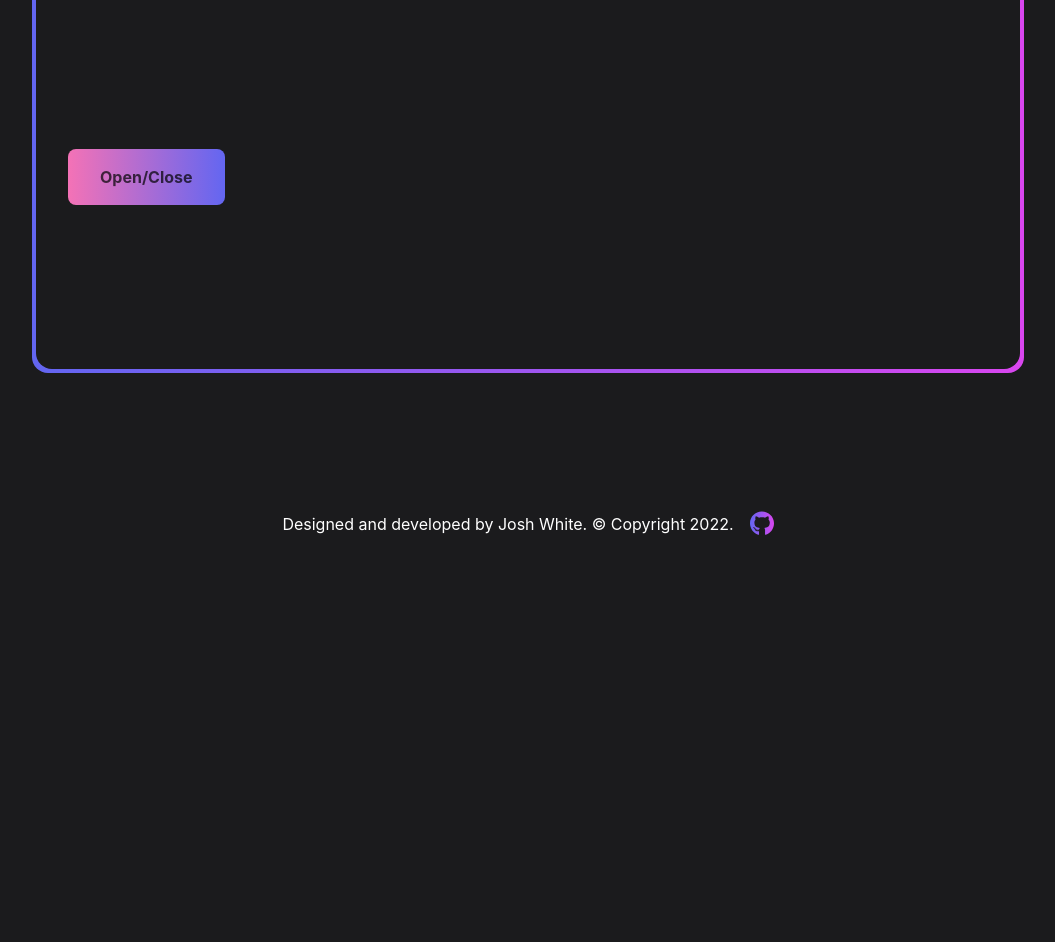
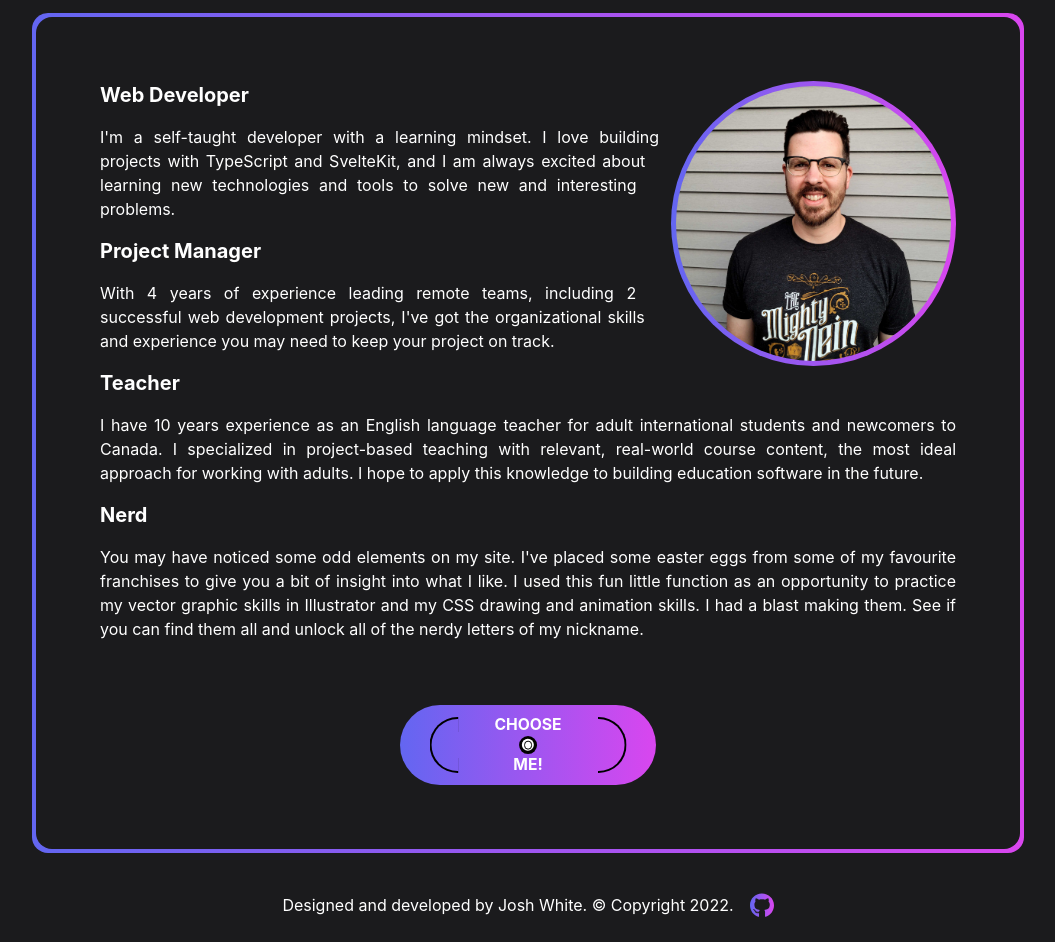
Before and after one commit to jojawhi/sveltekit-portfolio, a SvelteKit app: page /about in a window 1280 px wide. Shown: the part 240-1182 px from the top of the page, without its empty margins (112-1167 px from the left). Before the commit the page ends 800 px from the top, so only its background shows below. Built offline with nearby package versions, Linux system fonts and the light colour scheme.

Commit message:
about page content and layout; common element variants for about page; nav hover effect redesign

```diff
--- a/src/lib/Section.svelte
+++ b/src/lib/Section.svelte
@@ -7,8 +7,8 @@
 	<div class="rounded-2xl w-full h-full bg-gradient-to-r p-[4px] from-indigo-500 to-fuchsia-500">
 		<div
 			class={projectType === 'graphic'
-				? 'flex flex-col h-full min-h-[50vh] justify-center bg-[#333336] rounded-2xl p-8'
-				: 'flex flex-col h-full min-h-[50vh] justify-center bg-[#1b1b1d] rounded-2xl p-8'}
+				? 'inner flex flex-col h-full min-h-[50vh] justify-center bg-[#333336] rounded-2xl p-8'
+				: 'inner flex flex-col h-full min-h-[50vh] justify-center bg-[#1b1b1d] rounded-2xl p-8'}
 		>
 			<slot />
 		</div>
@@ -16,3 +16,8 @@
 </section>
 
 <!-- bg-[#541353] -->
+<style>
+	#about .inner {
+		padding: 4rem;
+	}
+</style>
--- a/src/lib/common/Button.svelte
+++ b/src/lib/common/Button.svelte
@@ -1,14 +1,13 @@
 <script lang="ts">
 	export let onClick: () => void;
 	export let buttonType: string = 'default';
-	export let type: string | undefined = undefined;
+	export let type: string;
 
 	const buttonTypes: { [key: string]: string } = {
 		default:
 			'font-bold px-8 py-4 mt-4 w-max rounded-lg transition-all duration-300 bg-gradient-to-r to-pink-400 via-indigo-500 from-pink-400 bg-size-200 bg-pos-0 hover:bg-pos-100',
 		contact:
-			'font-bold px-8 py-4 mt-4 w-full rounded-lg transition-all duration-300 bg-gradient-to-r to-pink-400 via-indigo-500 from-pink-400 bg-size-200 bg-pos-0 hover:bg-pos-100',
-		white: 'font-bold px-8 py-4 mt-4 w-min rounded-lg transition-all duration-300 bg-neutral-50',
+			'font-bold px-8 py-4 mt-4 w-full rounded-lg transition-all duration-300 bg-gradient-to-r to-teal-500 via-fuchsia-500 from-indigo-500 bg-size-200 bg-pos-0 hover:bg-pos-100',
 		clear: 'w-max bg-transparent'
 	};
 </script>
--- /dev/null
+++ b/src/lib/common/Image.svelte
@@ -0,0 +1,27 @@
+<script lang="ts">
+	export let src: string;
+	export let alt: string;
+	export let type: string;
+
+	const imageTypes: { [key: string]: string } = {
+		about: 'image-wrapper container rounded-full'
+	};
+</script>
+
+{#if type === 'about'}
+	<div
+		class="round flex md:float-right container w-1/2 lg:w-1/3 ml-12 mb-8 aspect-square rounded-full bg-gradient-to-r p-[5px] from-indigo-500 to-fuchsia-500"
+	>
+		<img {src} {alt} class={imageTypes[type]} />
+	</div>
+{:else}
+	<div class="container">
+		<img {src} {alt} class={imageTypes[type]} />
+	</div>
+{/if}
+
+<style>
+	.round {
+		shape-outside: circle();
+	}
+</style>
--- a/src/lib/common/Link.svelte
+++ b/src/lib/common/Link.svelte
@@ -1,13 +1,21 @@
 <script lang="ts">
 	export let href: string;
-	export let anchorText: string;
-	export let type: string = 'default';
+	export let anchorText: string | null = null;
+	export let type: string;
 
 	const linkTypes: { [key: string]: string } = {
 		default: 'text-red-500',
 		project:
-			'font-extrabold text-[#1b1b1d] text-center px-12 py-4 rounded-full transition-all duration-300 bg-gradient-to-r to-teal-500 via-fuchsia-500 from-indigo-500 bg-size-200 bg-pos-0 hover:bg-pos-100 hover:scale-105'
+			'font-extrabold text-[#1b1b1d] text-center px-12 py-4 rounded-full transition-all duration-300 bg-gradient-to-r to-teal-500 via-fuchsia-500 from-indigo-500 bg-size-200 bg-pos-0 hover:bg-pos-100 hover:scale-105',
+		pokeball:
+			'text-white font-bold px-4 py-2 mt-4 w-max mx-auto rounded-full transition-all duration-500 bg-gradient-to-r to-teal-500 via-fuchsia-500 from-indigo-500 bg-size-200 bg-pos-0 hover:bg-pos-100'
 	};
 </script>
 
-<a class={`${linkTypes[type]} uppercase`} {href} target="_blank">{anchorText}</a>
+<a class={`${linkTypes[type]} uppercase`} {href} target={type === 'pokeball' ? '' : '_blank'}>
+	{#if anchorText}
+		{anchorText}
+	{:else}
+		<slot />
+	{/if}
+</a>
--- a/src/lib/common/Text.svelte
+++ b/src/lib/common/Text.svelte
@@ -4,10 +4,10 @@
 
 	const textTypes: { [key: string]: string } = {
 		hero: 'gradient-text font-extrabold text-5xl mt-16',
-		pageTitle: 'gradient-text font-extrabold text-4xl leading-tight mt-28 text-center',
-		heading: 'font-extrabold text-indigo-300 text-3xl',
+		pageTitle: 'gradient-text font-extrabold text-4xl leading-tight mt-40 text-center',
+		heading: 'font-extrabold text-indigo-500 text-3xl',
 		subheading: 'font-bold text-white text-xl mb-4',
-		body: 'text-left text-white text-base mb-4',
+		body: 'text-justify text-white text-base mb-4',
 		validation: 'text-fuchsia-400 text-sm self-start'
 	};
 </script>
--- a/src/routes/Header.svelte
+++ b/src/routes/Header.svelte
@@ -154,8 +154,25 @@
 	}
 
 	li a:hover {
+		/* background-image: linear-gradient(90deg, #4f46e5, #c026d3);
+		background-clip: text;
+		color: transparent; */
+		color: #14b8a6;
+	}
+
+	li a::after {
+		content: '';
+		display: block;
+		width: 100%;
+		height: 3px;
+		position: absolute;
+		bottom: 35%;
 		background-image: linear-gradient(90deg, #4f46e5, #c026d3);
-		background-clip: text;
-		color: transparent;
+		transform: scaleX(0);
+		transition: all 150ms;
+	}
+
+	li a:hover::after {
+		transform: scaleX(1);
 	}
 </style>
--- a/src/routes/about/+page.svelte
+++ b/src/routes/about/+page.svelte
@@ -1,13 +1,9 @@
 <script lang="ts">
 	import Section from '$lib/Section.svelte';
-	import Button from '$lib/common/Button.svelte';
 	import Text from '$lib/common/Text.svelte';
-
-	let open = false;
-
-	// const onClick = () => {
-	// 	open = !open;
-	// };
+	import Image from '$lib/common/Image.svelte';
+	import Link from '$lib/common/Link.svelte';
+	import Pokeball from '$lib/Pokeball.svelte';
 </script>
 
 <svelte:head>
@@ -18,6 +14,31 @@
 <div class="container mx-auto">
 	<Text type="pageTitle" content="This is Josh" />
 	<Section id="about">
+		<div class="container justify-center items-start gap-8 mb-8">
+			<Image src="/assets/images/headshot.jpg" alt="Josh White portrait" type="about" />
+			<div class="container">
+				<Text type="subheading" content="Web Developer" />
+				<Text
+					type="body"
+					content="I'm a self-taught developer with a learning mindset. I love building projects with TypeScript and SvelteKit, and I am always excited about learning new technologies and tools to solve new and interesting problems."
+				/>
+				<Text type="subheading" content="Project Manager" />
+				<Text
+					type="body"
+					content="With 4 years of experience leading remote teams, including 2 successful web development projects, I've got the organizational skills and experience you may need to keep your project on track."
+				/>
+				<Text type="subheading" content="Teacher" />
+				<Text
+					type="body"
+					content="I have 10 years experience as an English language teacher for adult international students and newcomers to Canada. I specialized in project-based teaching with relevant, real-world course content, the most ideal approach for working with adults. I hope to apply this knowledge to building education software in the future."
+				/>
+				<Text type="subheading" content="Nerd" />
+				<Text
+					type="body"
+					content="You may have noticed some odd elements on my site. I've placed some easter eggs from some of my favourite franchises to give you a bit of insight into what I like. I used this fun little function as an opportunity to practice my vector graphic skills in Illustrator and my CSS drawing and animation skills. I had a blast making them. See if you can find them all and unlock all of the nerdy letters of my nickname."
+				/>
+			</div>
+		</div>
 		<!-- <p>
 		This is a <a href="https://kit.svelte.dev">SvelteKit</a> app. You can make your own by typing the
 		following into your command line and following the prompts:
@@ -36,6 +57,8 @@
 		using it with JavaScript disabled!
 	</p> -->
 
-		<Button type="default" onClick={() => (open = !open)}>Open/Close</Button>
+		<Link type="pokeball" href="/contact">
+			<Pokeball width="14rem" />
+		</Link>
 	</Section>
 </div>
--- a/src/routes/contact/+page.svelte
+++ b/src/routes/contact/+page.svelte
@@ -4,7 +4,6 @@
 	import { onMount, onDestroy } from 'svelte';
 	import clientConfig from '$lib/client/clientConfig';
 	import Text from '$lib/common/Text.svelte';
-	import Pokeball from './../../lib/Pokeball.svelte';
 	import Button from '$lib/common/Button.svelte';
 	import { nameStore } from '$lib/stores/name';
 	import { drawerStore, openAndCloseAfterTimeout } from '$lib/stores/drawer';
@@ -217,10 +216,6 @@
 			<Button buttonType="contact" type="submit" onClick={() => console.log('send')}>Send</Button>
 		</form>
 
-		<Button buttonType="default" onClick={() => activateLetter(6)}>Activate Final Letter!</Button>
-
-		<Button buttonType="white" onClick={() => console.log('clicked')}>
-			<Pokeball width="24rem" />
-		</Button>
+		<!-- <Button buttonType="default" onClick={() => activateLetter(6)}>Activate Final Letter!</Button> -->
 	</Section>
 </div>
--- a/src/routes/portfolio/+page.svelte
+++ b/src/routes/portfolio/+page.svelte
@@ -9,7 +9,7 @@
 			title: 'Hockey Canada',
 			role: 'Technical Project Manager, Support Developer',
 			description: 'Hockey Canada website proof of concept',
-			tags: ['Next.js', 'Styled Components', 'Linear'],
+			tags: ['Next.js', 'Styled Components', 'Vercel', 'Linear'],
 			image: '/assets/images/projects/hc-gif.gif',
 			url: '/'
 		},
@@ -17,8 +17,9 @@
 			type: 'web',
 			title: 'Folkwise.io',
 			role: 'Developer, Graphic Designer',
-			description: 'folkwise',
-			tags: ['SvelteKit', 'SCSS', 'Markdown', 'Sendgrid API', 'hCaptcha API'],
+			description:
+				'A Markdown blog built with SvelteKit. I created graphics and branding, redesigned the UI, and integrated APIs for secure contact form.',
+			tags: ['SvelteKit', 'SCSS', 'Markdown', 'Sendgrid API', 'hCaptcha API', 'Vercel'],
 			image: '/assets/images/projects/folkwise.png',
 			url: '/'
 		},
@@ -33,6 +34,15 @@
 			url: '/'
 		},
 		{
+			type: 'web',
+			title: 'Portfolio',
+			role: 'Developer',
+			description: 'this portfolio site',
+			tags: ['SvelteKit', 'CSS', 'Tailwind CSS', 'Sendgrid API', 'hCaptcha API', 'Illustrator'],
+			image: '/assets/images/projects/hc.png',
+			url: '/'
+		},
+		{
 			type: 'graphic',
 			title: 'Nanaimo Ultimate Association',
 			role: 'Graphic Designer',
@@ -40,7 +50,7 @@
 				'Logo, branding, seasonal graphics, and jersey design for local ultimate frisbee association.',
 			tags: ['Illustrator'],
 			image: '/assets/images/projects/nua_case.png'
-		},
+		}
 		// {
 		// 	title: 'PELA - Portfolio for English Language Assessment',
 		// 	role: 'Owner, Sole Developer',
@@ -49,15 +59,6 @@
 		// 	image: '',
 		// 	url: '/'
 		// },
-		{
-			type: 'web',
-			title: 'Portfolio',
-			role: 'Developer',
-			description: 'this portfolio site',
-			tags: ['SvelteKit', 'CSS', 'Tailwind CSS', 'Sendgrid API', 'hCaptcha API', 'Illustrator'],
-			image: '/assets/images/projects/hc.png',
-			url: '/'
-		}
 	];
 </script>
 
```
Also changed, not shown: static/assets/images/headshot.jpg (added).
